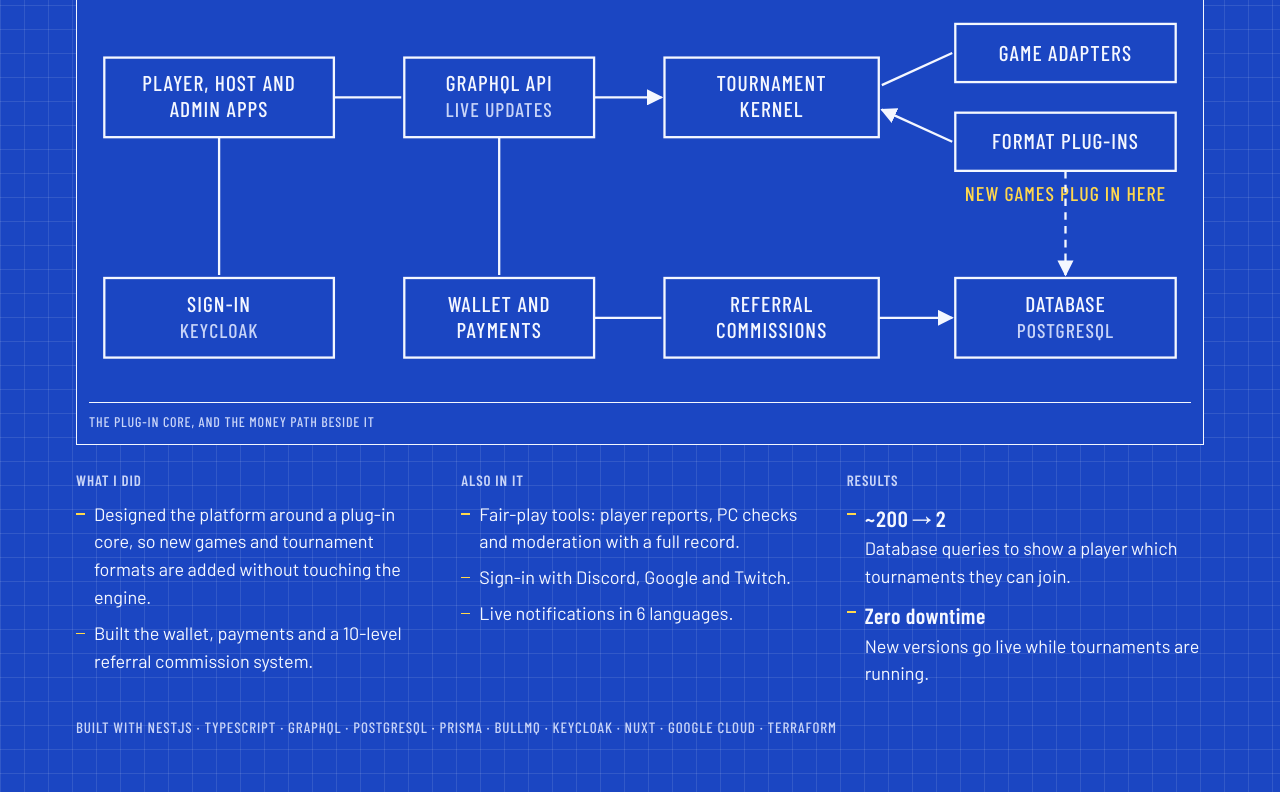
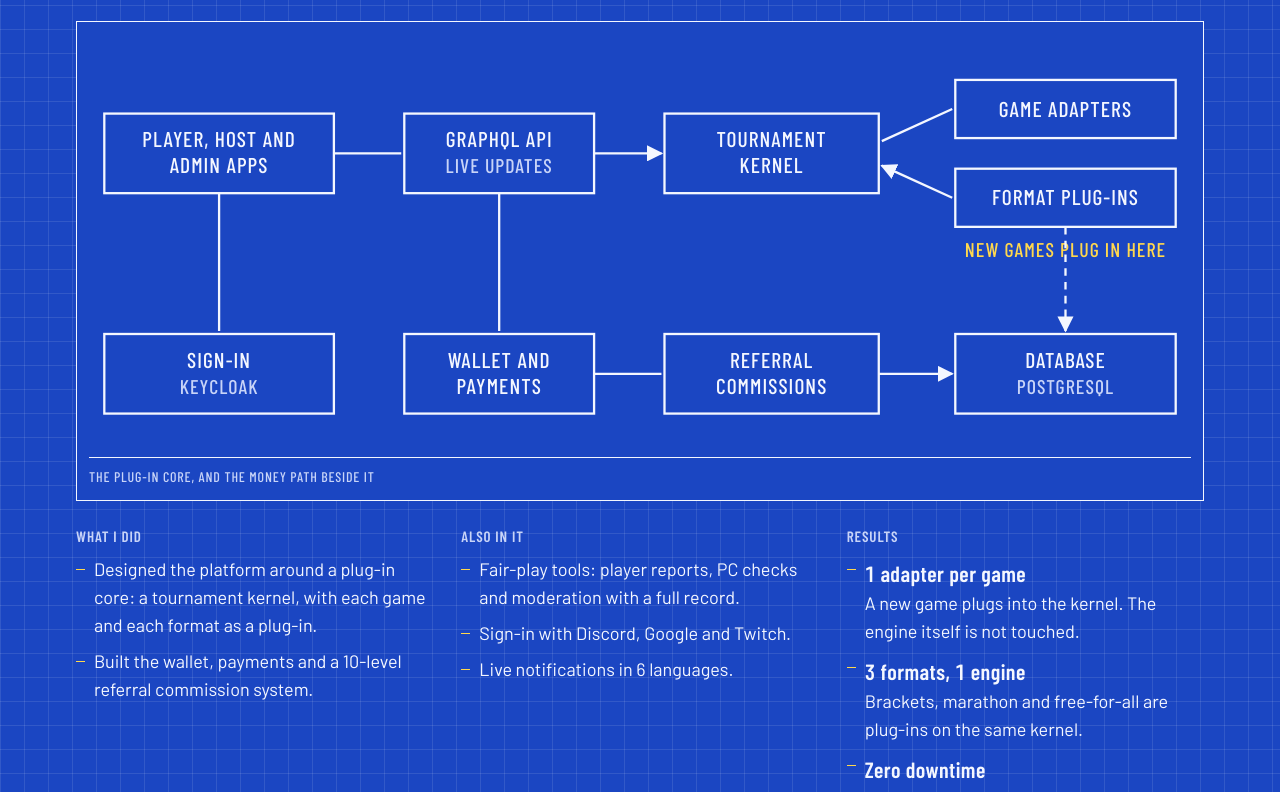
Before and after one commit to aiqueltd/aiqueltd.github.io, a plain HTML site: page index.html in a window 1280 px wide. Shown: the part 3115-3907 px from the top of the page. Drawn offline with nearby package versions, Linux system fonts and the light colour scheme.

Commit message:
Rewrite fast.site and TZone results around the product design

```diff
--- a/index.html
+++ b/index.html
@@ -180,7 +180,7 @@
     <div class="facts">
       <div><h3>What I did</h3><ul><li>Designed the whole system, from the data model to the release process.</li><li>Built the control plane and the edge stack, and run both in production.</li><li>Lead the response when something breaks.</li></ul></div>
       <div><h3>Built on top of it</h3><ul><li>Subscription billing with a free trial that needs no card.</li><li>A website firewall and image optimisation.</li><li>SEO and AI-search tools, and plugins for Shopify and Shopware.</li></ul></div>
-      <div><h3>Results</h3><ul><li><b>10 steps → 2 screens</b><br>Putting a new website on the network.</li><li><b>5 regions</b><br>Caching restored after a bug had quietly switched it off.</li><li><b>2 double charges</b><br>Caught before any customer was billed.</li></ul></div>
+      <div><h3>Results</h3><ul><li><b>6 locations, 4 continents</b><br>Every visitor is served from the nearest one, over HTTP/3.</li><li><b>Faster with no code changes</b><br>Images, code and pages are made smaller at the edge, before they reach the visitor.</li><li><b>2 screens to go live</b><br>Putting a website on the network, cut down from 10 steps.</li></ul></div>
     </div>
     <p class="stack">Built with Go · Varnish · Kubernetes · PostgreSQL · Redis · Stripe · Nuxt</p>
   </section>
@@ -241,9 +241,9 @@
       <figcaption>The plug-in core, and the money path beside it</figcaption>
     </figure>
     <div class="facts">
-      <div><h3>What I did</h3><ul><li>Designed the platform around a plug-in core, so new games and tournament formats are added without touching the engine.</li><li>Built the wallet, payments and a 10-level referral commission system.</li></ul></div>
+      <div><h3>What I did</h3><ul><li>Designed the platform around a plug-in core: a tournament kernel, with each game and each format as a plug-in.</li><li>Built the wallet, payments and a 10-level referral commission system.</li></ul></div>
       <div><h3>Also in it</h3><ul><li>Fair-play tools: player reports, PC checks and moderation with a full record.</li><li>Sign-in with Discord, Google and Twitch.</li><li>Live notifications in 6 languages.</li></ul></div>
-      <div><h3>Results</h3><ul><li><b>~200 → 2</b><br>Database queries to show a player which tournaments they can join.</li><li><b>Zero downtime</b><br>New versions go live while tournaments are running.</li></ul></div>
+      <div><h3>Results</h3><ul><li><b>1 adapter per game</b><br>A new game plugs into the kernel. The engine itself is not touched.</li><li><b>3 formats, 1 engine</b><br>Brackets, marathon and free-for-all are plug-ins on the same kernel.</li><li><b>Zero downtime</b><br>New versions go live while tournaments are running.</li></ul></div>
     </div>
     <p class="stack">Built with NestJS · TypeScript · GraphQL · PostgreSQL · Prisma · BullMQ · Keycloak · Nuxt · Google Cloud · Terraform</p>
   </section>
```
